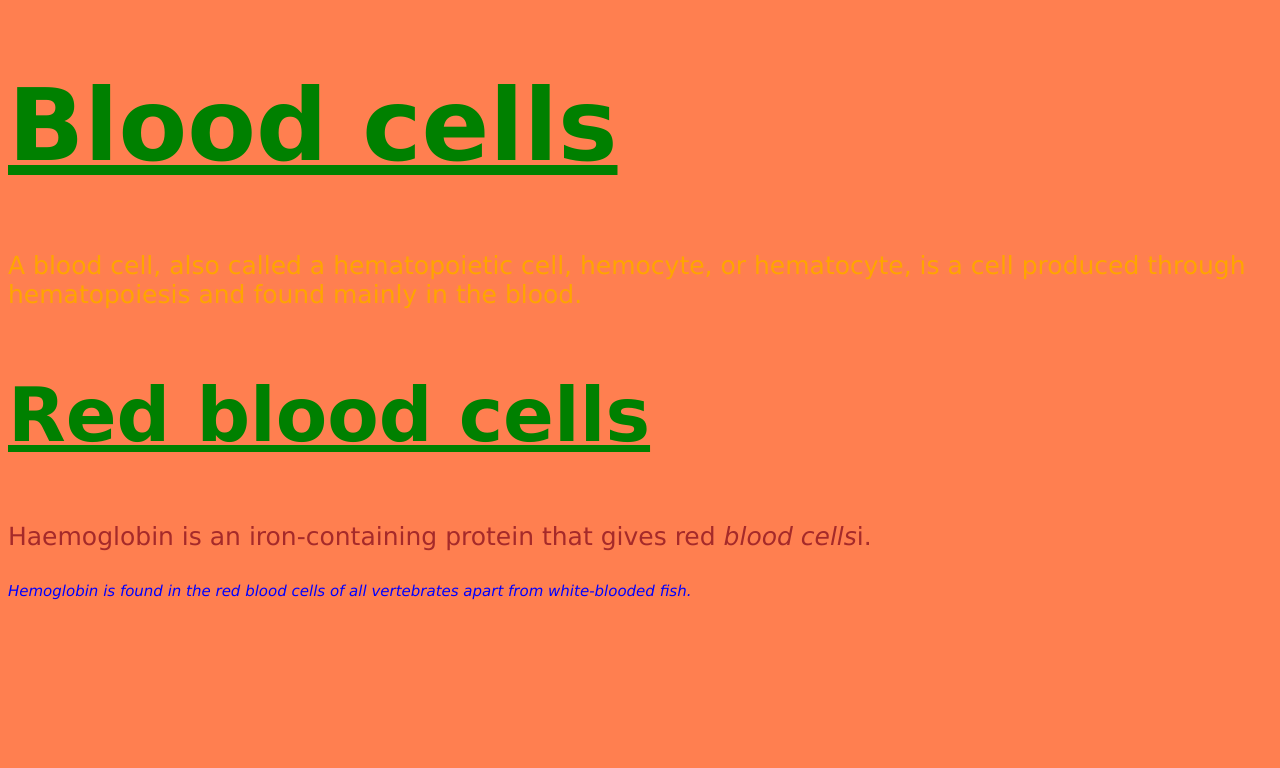
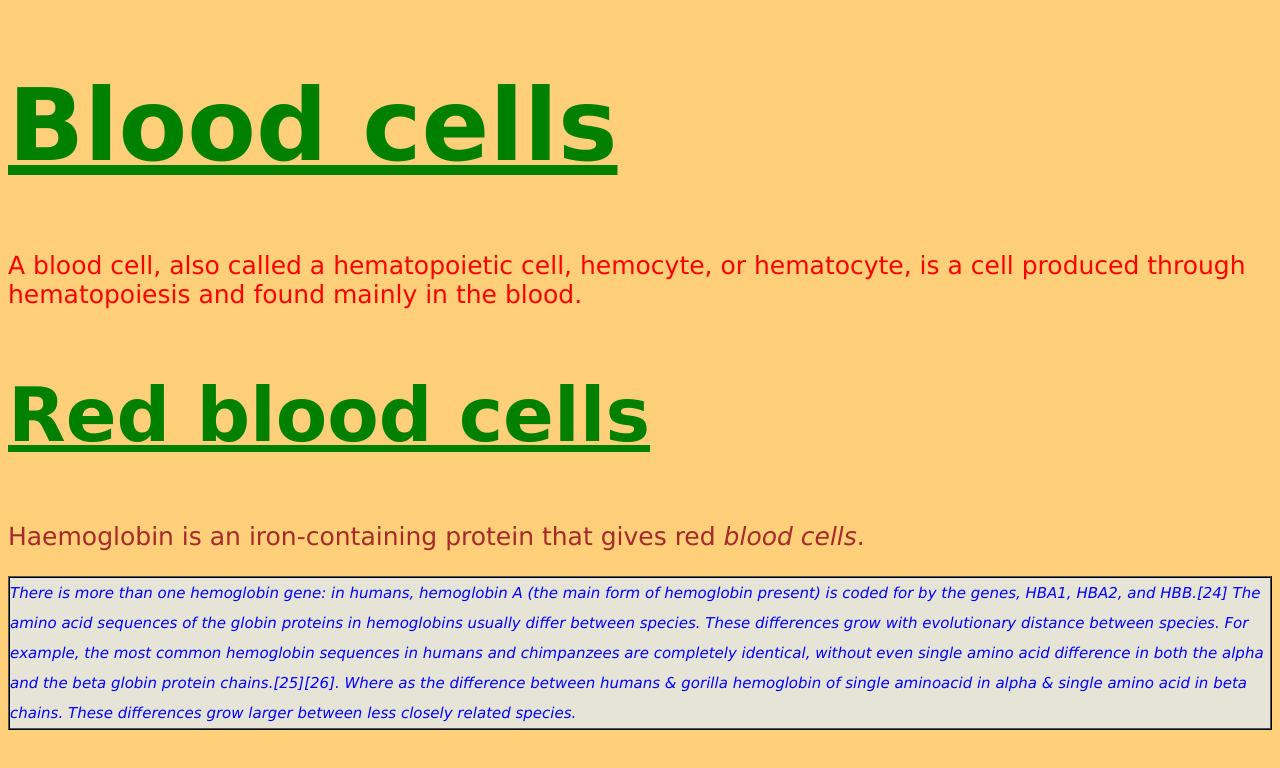
Before and after one commit to Tulika1729/Html_Cssprograms, a plain HTML site: page index.html in a window 1280 px wide. Drawn offline with Linux system fonts and the light colour scheme.

Commit message:
main file

```diff
--- a/index.html
+++ b/index.html
@@ -17,8 +17,8 @@
 <p class="para1">A blood cell, also called a hematopoietic cell, hemocyte, or hematocyte, is a cell produced through hematopoiesis and found mainly in the blood. </p>
 
 <h2> Red blood cells </h2>
-<p class="para2">  Haemoglobin is an iron-containing protein that gives red <i>blood cells</i>i. </p>
-<p class="para3"> Hemoglobin is found in the red blood cells of all vertebrates apart from white-blooded fish.</p>
+<p class="para2">  Haemoglobin is an iron-containing protein that gives red <i>blood cells</i>. </p>
+<p class="para3"> There is more than one hemoglobin gene: in humans, hemoglobin A (the main form of hemoglobin present) is coded for by the genes, HBA1, HBA2, and HBB.[24] The amino acid sequences of the globin proteins in hemoglobins usually differ between species. These differences grow with evolutionary distance between species. For example, the most common hemoglobin sequences in humans and chimpanzees are completely identical, without even single amino acid difference in both the alpha and the beta globin protein chains.[25][26]. Where as the difference between humans & gorilla hemoglobin of single aminoacid in alpha & single amino acid in beta chains. These differences grow larger between less closely related species.</p>
 
 </body>
 </html>
--- a/stylesheet.css
+++ b/stylesheet.css
@@ -2,7 +2,7 @@ body{
 	color:green;
 	font-family: verdana,Arial,Geneva,Arial Black;
 	font-weight: normal;
-	background-color:#FF7F50;
+	background-color:#ffcf79;
 	font-size: 50px;
 }
 h1
@@ -18,7 +18,7 @@ h2
 
 
 p.para1{
-	color:orange;
+	color:red;
 	font-size: 25px;
 }
 p.para2{
@@ -31,4 +31,9 @@ p.para3{
 	font-size: 15px;
 	font-style: italic;
 	line-height: 2.0em;
+	background-color: #e5e4d7;
+	border-color: black;
+	border-width: 2px;
+	border-style: ridge;
+
 }
```
